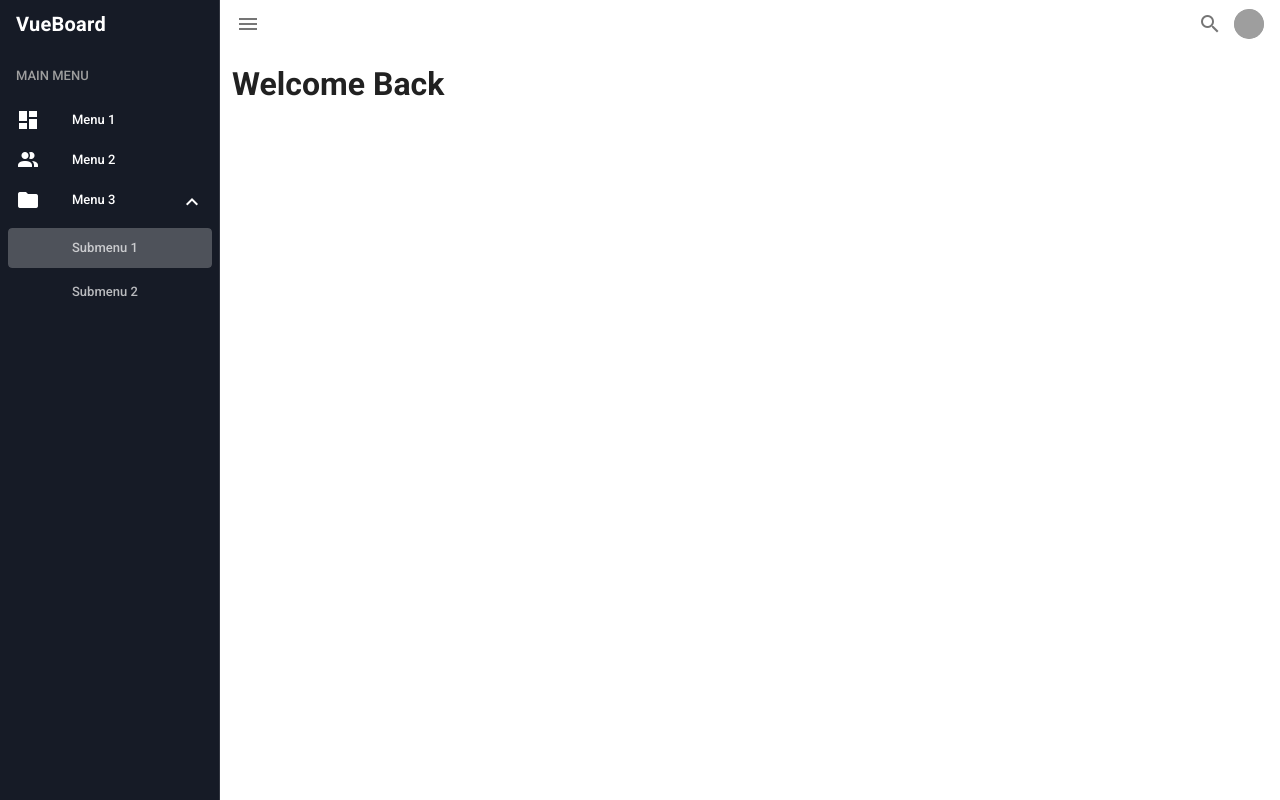
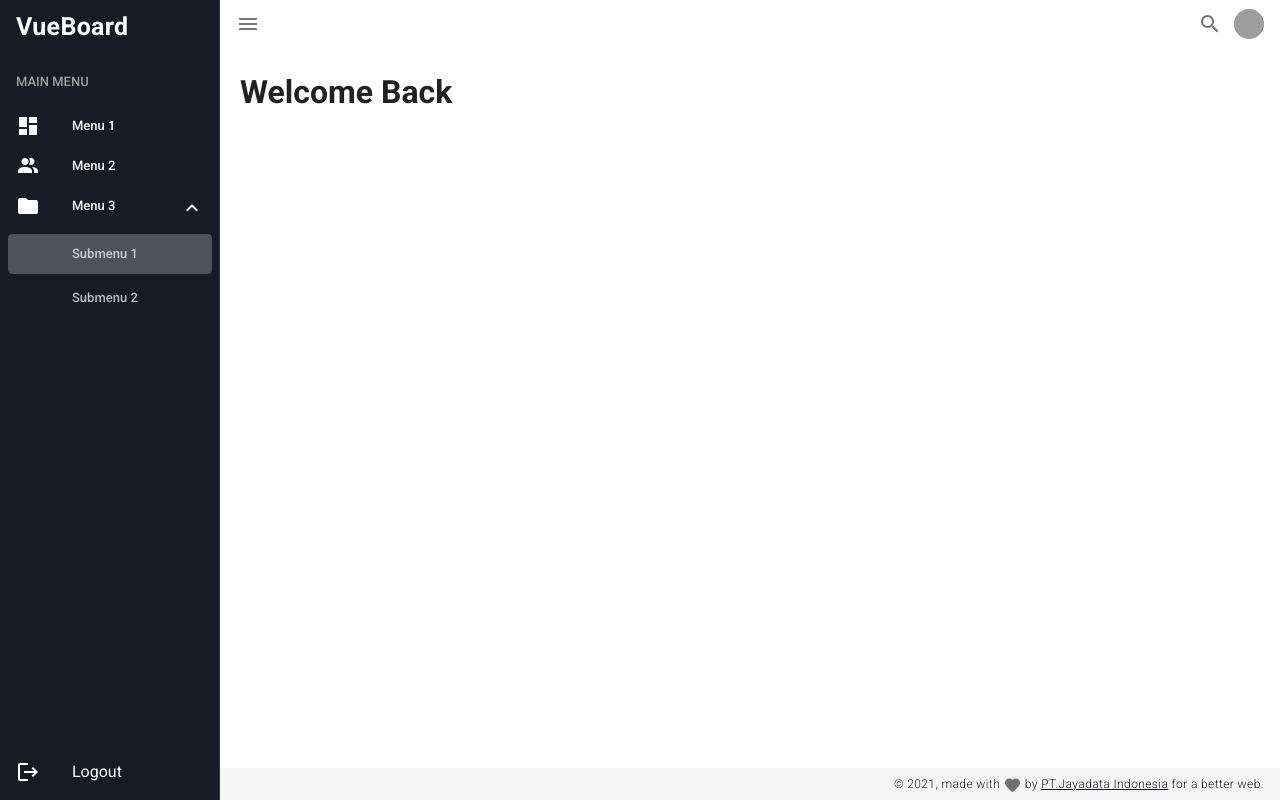
Before and after one commit to rizaalifwildani/vue-admin-starter-kit, a Vue app: page /submenu-1 in a window 1280 px wide. Built offline with nearby package versions, Linux system fonts and the light colour scheme; grey boxes are pictures that could not be loaded.

Commit message:
Added Component core Appbar , Sidebar, Footer. Sass integration & Vuex to set siebar

```diff
--- a/src/components/SidebarMenu.vue
+++ /dev/null
@@ -1,72 +0,0 @@
-<template>
-	<v-list dense nav>
-		<v-list-item>
-			<v-list-item-title class="grey--text">MAIN MENU</v-list-item-title>
-		</v-list-item>
-		<div v-for="item in items" :key="item.title">
-			<v-list-item v-if="item.submenu === undefined" link :to="item.link">
-				<v-list-item-icon>
-					<v-icon>{{ item.icon }}</v-icon>
-				</v-list-item-icon>
-				<v-list-item-title>{{ item.title }}</v-list-item-title>
-			</v-list-item>
-
-			<!-- IF WITH SUBMENU -->
-			<v-list-group
-				active
-				v-else
-				slot="activator"
-				no-action
-				color="white"
-				append-icon="mdi-chevron-down"
-				:prepend-icon="item.icon"
-				:value="checkActive(item.submenu)"
-			>
-				<v-list-item slot="activator">
-					<v-list-item-title class="submenu-title">{{
-						item.title
-					}}</v-list-item-title>
-				</v-list-item>
-				<v-list-item
-					v-for="submenu in item.submenu"
-					:key="'sub' + submenu.title"
-					link
-					:to="submenu.link"
-					active-class="white--text"
-					@click="checkActive(item.submenu)"
-				>
-					<v-list-item-subtitle>{{
-						submenu.title
-					}}</v-list-item-subtitle>
-				</v-list-item>
-			</v-list-group>
-		</div>
-	</v-list>
-</template>
-
-<script>
-import { MainMenu } from "@/static/data/menu"
-
-export default {
-	name: "SidebarMenu",
-	data: () => ({
-		items: MainMenu
-	}),
-	methods: {
-		checkActive(submenu) {
-			if (submenu.some(val => val.link === this.$route.path)) {
-				return true
-			}
-		}
-	},
-	mounted() {
-		// console.log(Menu)
-	}
-}
-</script>
-
-<style lang="scss">
-.submenu-title {
-	margin-left: -8px !important;
-}
-</style>
--- /dev/null
+++ b/src/components/core/Appbar.vue
@@ -0,0 +1,31 @@
+<template>
+	<v-app-bar dense app color="white" elevation="0">
+		<v-app-bar-nav-icon @click="setDrawer(!drawer)"></v-app-bar-nav-icon>
+
+		<v-spacer></v-spacer>
+
+		<v-btn icon>
+			<v-icon>mdi-magnify</v-icon>
+		</v-btn>
+
+		<v-avatar size="30" color="grey">
+			<img src="https://reqres.in/img/faces/2-image.jpg" alt="alt" />
+		</v-avatar>
+	</v-app-bar>
+</template>
+
+<script>
+import { mapState, mapMutations } from "vuex"
+
+export default {
+	name: "Appbar",
+	computed: {
+		...mapState(["drawer"])
+	},
+	methods: {
+		...mapMutations({
+			setDrawer: "SET_SIDEBAR"
+		})
+	}
+}
+</script>
--- /dev/null
+++ b/src/components/core/Footer.vue
@@ -0,0 +1,26 @@
+<template>
+	<v-footer>
+		<v-row align="center" no-gutters>
+			<v-spacer></v-spacer>
+			<v-col cols="12" md="auto">
+				<div class="text-caption font-weight-light pt-6 pt-md-0">
+					&copy; {{ new Date().getFullYear() }}, made with
+					<v-icon size="18">
+						mdi-heart
+					</v-icon>
+					by
+					<a target="blank" href="https://jayadata.id"
+						>PT.Jayadata Indonesia</a
+					>
+					for a better web.
+				</div>
+			</v-col>
+		</v-row>
+	</v-footer>
+</template>
+
+<script>
+export default {
+	name: "Footer"
+}
+</script>
--- /dev/null
+++ b/src/components/core/Sidebar.vue
@@ -0,0 +1,108 @@
+<template>
+	<v-navigation-drawer
+		width="220"
+		v-model="drawer"
+		app
+		fixed
+		:permanent="$vuetify.breakpoint.mdAndUp ? drawer : false"
+		class="primary sidebar"
+		dark
+	>
+		<v-list-item>
+			<v-list-item-content>
+				<v-list-item-title class="title">
+					VueBoard
+				</v-list-item-title>
+			</v-list-item-content>
+		</v-list-item>
+
+		<!-- MENU -->
+		<v-list dense nav>
+			<v-list-item>
+				<v-list-item-title class="grey--text"
+					>MAIN MENU</v-list-item-title
+				>
+			</v-list-item>
+			<div v-for="item in items" :key="item.title">
+				<v-list-item
+					v-if="item.submenu === undefined"
+					link
+					:to="item.link"
+				>
+					<v-list-item-icon>
+						<v-icon>{{ item.icon }}</v-icon>
+					</v-list-item-icon>
+					<v-list-item-title>{{ item.title }}</v-list-item-title>
+				</v-list-item>
+
+				<!-- IF WITH SUBMENU -->
+				<v-list-group
+					active
+					v-else
+					slot="activator"
+					no-action
+					color="white"
+					append-icon="mdi-chevron-down"
+					:prepend-icon="item.icon"
+					:value="checkActive(item.submenu)"
+				>
+					<v-list-item slot="activator">
+						<v-list-item-title class="submenu-title">{{
+							item.title
+						}}</v-list-item-title>
+					</v-list-item>
+					<v-list-item
+						v-for="submenu in item.submenu"
+						:key="'sub' + submenu.title"
+						link
+						:to="submenu.link"
+						active-class="white--text"
+						@click="checkActive(item.submenu)"
+					>
+						<v-list-item-subtitle>{{
+							submenu.title
+						}}</v-list-item-subtitle>
+					</v-list-item>
+				</v-list-group>
+			</div>
+		</v-list>
+
+		<!-- LOGOUT -->
+		<template v-slot:append>
+			<v-list-item link to="/logout">
+				<v-list-item-icon>
+					<v-icon>mdi-logout</v-icon>
+				</v-list-item-icon>
+				<v-list-item-title>Logout</v-list-item-title>
+			</v-list-item>
+		</template>
+	</v-navigation-drawer>
+</template>
+
+<script>
+import { MainMenu } from "@/static/data/menu"
+
+export default {
+	name: "Sidebar",
+	data: () => ({
+		items: MainMenu
+	}),
+	computed: {
+		drawer: {
+			get() {
+				return this.$store.state.drawer
+			},
+			set(val) {
+				this.$store.commit("SET_SIDEBAR", val)
+			}
+		}
+	},
+	methods: {
+		checkActive(submenu) {
+			if (submenu.some(val => val.link === this.$route.path)) {
+				return true
+			}
+		}
+	}
+}
+</script>
--- a/src/layouts/LayoutDefault.vue
+++ b/src/layouts/LayoutDefault.vue
@@ -1,65 +1,31 @@
 <template>
 	<v-app>
 		<!-- APPBAR -->
-		<v-app-bar dense app fixed color="white" elevation="0">
-			<v-app-bar-nav-icon
-				@click="
-					drawer = true
-					permanent = !permanent
-				"
-			></v-app-bar-nav-icon>
-
-			<v-spacer></v-spacer>
-
-			<v-btn icon>
-				<v-icon>mdi-magnify</v-icon>
-			</v-btn>
-
-			<v-avatar size="30" color="grey">
-				<img src="https://reqres.in/img/faces/2-image.jpg" alt="alt" />
-			</v-avatar>
-		</v-app-bar>
+		<Appbar />
 
 		<!-- CONTENT -->
 		<v-main>
-			<v-container>
-				<slot />
-			</v-container>
+			<slot />
 		</v-main>
 
+		<!-- FOOTER -->
+		<Footer />
+
 		<!-- SIDEBAR -->
-		<v-navigation-drawer
-			width="220"
-			v-model="drawer"
-			app
-			fixed
-			:permanent="permanent"
-			class="primary sidebar"
-			dark
-		>
-			<v-list-item>
-				<v-list-item-content>
-					<v-list-item-title class="title font-weight-bold">
-						VueBoard
-					</v-list-item-title>
-				</v-list-item-content>
-			</v-list-item>
-
-			<SidebarMenu />
-		</v-navigation-drawer>
+		<Sidebar />
 	</v-app>
 </template>
 
 <script>
-import SidebarMenu from "@/components/SidebarMenu"
+import Appbar from "@/components/core/Appbar"
+import Sidebar from "@/components/core/Sidebar"
+import Footer from "@/components/core/Footer"
 export default {
 	name: "LayoutDefault",
 	components: {
-		SidebarMenu
-	},
-	data: () => ({
-		drawer: true,
-		permanent: true
-	})
+		Appbar,
+		Sidebar,
+		Footer
+	}
 }
 </script>
--- a/src/plugins/vuetify.js
+++ b/src/plugins/vuetify.js
@@ -1,5 +1,6 @@
 import Vue from "vue"
 import Vuetify from "vuetify/lib/framework"
+import "@/styles/overrides.scss"
 
 Vue.use(Vuetify)
 
--- a/src/store/index.js
+++ b/src/store/index.js
@@ -4,8 +4,14 @@ import Vuex from "vuex"
 Vue.use(Vuex)
 
 export default new Vuex.Store({
-	state: {},
-	mutations: {},
+	state: {
+		drawer: true
+	},
+	mutations: {
+		SET_SIDEBAR(state, payload) {
+			state.drawer = payload
+		}
+	},
 	actions: {},
 	modules: {}
 })
--- /dev/null
+++ b/src/styles/core/_sidebar.scss
@@ -0,0 +1,9 @@
+.sidebar {
+  .title {
+    font-size: 25px !important;
+    font-weight: bold;
+  }
+  .submenu-title {
+    margin-left: -8px !important;
+  }
+}
--- /dev/null
+++ b/src/styles/overrides.scss
@@ -0,0 +1,5 @@
+@import "@/styles/core/sidebar";
+
+.v-main {
+  margin: 20px !important
+}
```
